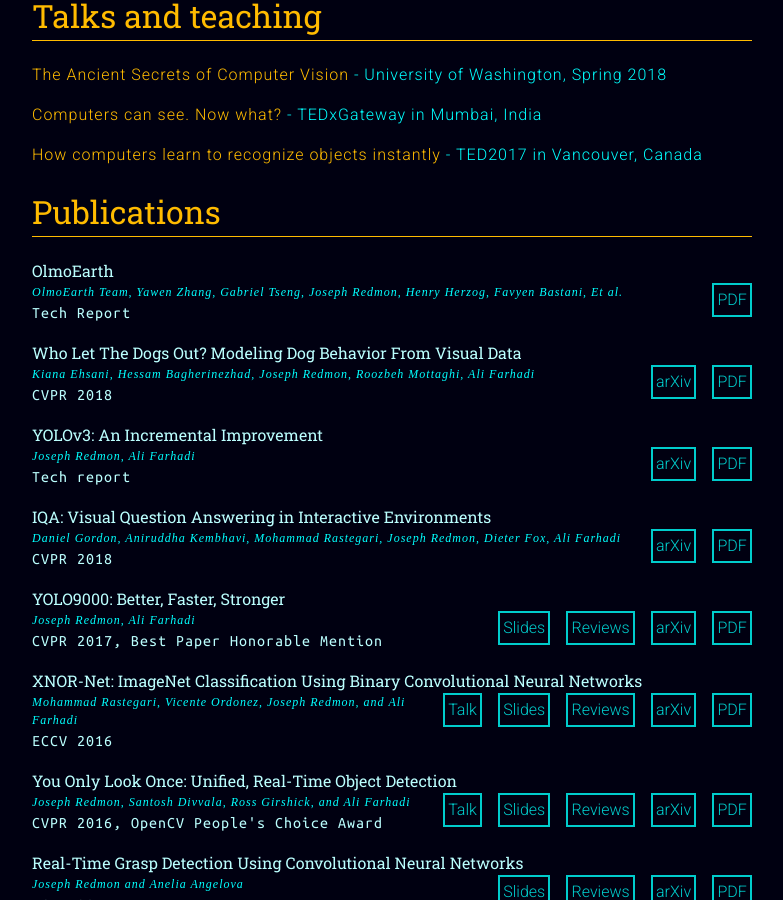
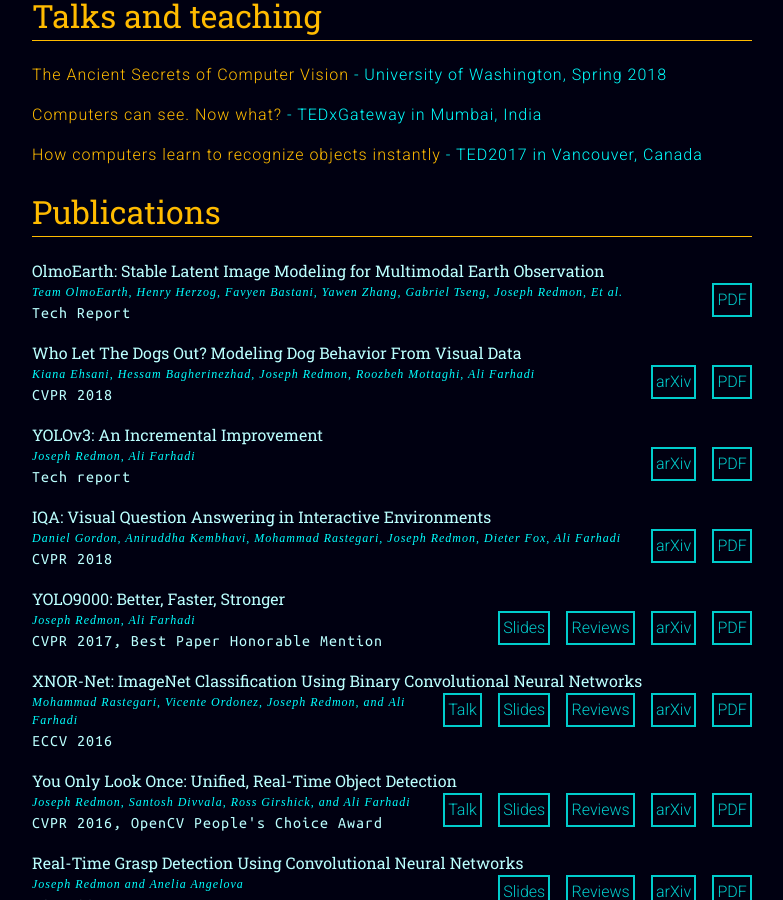
Before and after one commit to pjreddie/pjreddie.github.io, a Jekyll site: the page built from index.md, in a window 1280 px wide and 900 px high, scrolled down 789 px. Shown: the whole window, without its empty margins (248-1031 px from the left). Built offline with Jekyll 4.4.1, drawn with Linux system fonts in a browser that asks for light colours.

Commit message:
new version

```diff
--- a/index.md
+++ b/index.md
@@ -50,9 +50,9 @@
 # Publications
 
 <div class="paper">
-<h4>OlmoEarth</h4>
+<h4>OlmoEarth: Stable Latent Image Modeling for Multimodal Earth Observation</h4>
 <a class="button" href="/static/papers/OlmoEarth.pdf">PDF</a>
-<p class="byline">OlmoEarth Team, Yawen Zhang, Gabriel Tseng, Joseph Redmon, Henry Herzog, Favyen Bastani, Et al.</p>
+<p class="byline">Team OlmoEarth, Henry Herzog, Favyen Bastani, Yawen Zhang, Gabriel Tseng, Joseph Redmon, Et al.</p>
 <p class="code desc">Tech Report</p>
 <div class="break"></div>
 </div>
```
Also changed, not shown: 1 other file.
